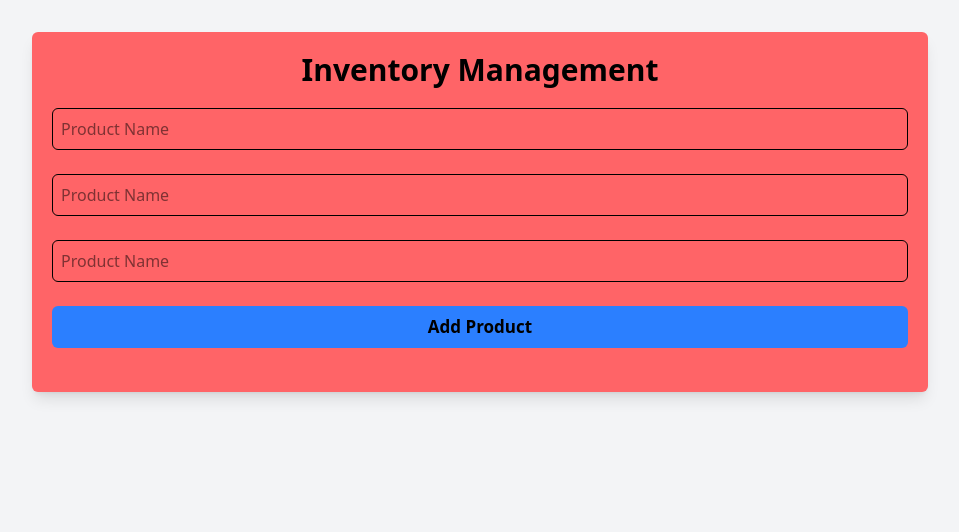
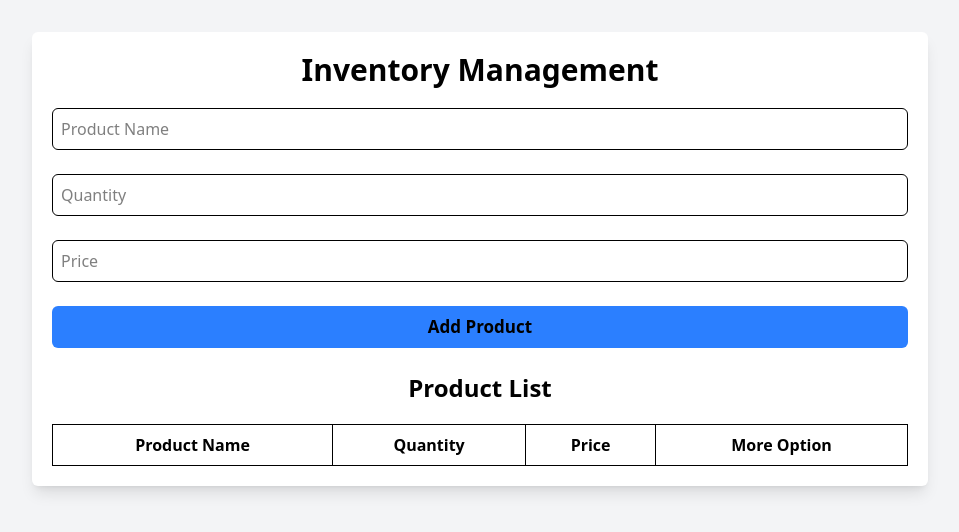
Before and after one commit to mr-aman-git/Inventory-Management, a React (Vite) app: page / in a window 1280 px wide. Shown: the top 532 px of the page, without its empty margins (160-1119 px from the left). Built offline with nearby package versions, Linux system fonts and the light colour scheme.

Commit message:
product list table add

```diff
--- a/src/Components/Inventory.jsx
+++ b/src/Components/Inventory.jsx
@@ -4,12 +4,12 @@ const Inventory = () => {
   return (
     <>
       <div className="min-h-screen bg-gray-100 p-8">
-        <div className="max-w-[896px] bg-red-400 mx-auto p-5 rounded-md shadow-lg">
+        <div className="max-w-[896px] bg-white mx-auto p-5 rounded-md shadow-lg">
           <h1 className="text-3xl font-semibold text-center mb-5">
             Inventory Management
           </h1>
+          <div>
             <form action="">
-
               <div className="mb-6">
                 <input
                   type="text"
@@ -21,18 +21,18 @@ const Inventory = () => {
 
               <div className="mb-6">
                 <input
-                type="text"
-                placeholder="Product Name"
-                name="name"
+                  type="number"
+                  placeholder="Quantity"
+                  name="number1"
                   className="p-2 w-full border-1 rounded-md outline-none"
                 />
               </div>
 
               <div className="mb-6">
                 <input
-                type="text"
-                placeholder="Product Name"
-                name="name"
+                  type="number"
+                  placeholder="Price"
+                  name="number2"
                   className="p-2 w-full border-1 rounded-md outline-none"
                 />
               </div>
@@ -42,8 +42,32 @@ const Inventory = () => {
                   Add Product
                 </button>
               </div>
+            </form>
+          </div>
 
-          </form>
+          <div>
+            <h2 className="text-2xl font-semibold mb-5 text-center">
+              Product List
+            </h2>
+            <div>
+              <table className=" w-full border-black border-1 text-center ">
+                <thead>
+                  <tr>
+                    <td className="py-2 px-3 border-1 font-semibold">
+                      Product Name
+                    </td>
+                    <td className="py-2 px-3 border-1 font-semibold">
+                      Quantity
+                    </td>
+                    <td className="py-2 px-3 border-1 font-semibold">Price</td>
+                    <td className="py-2 px-3 border-1 font-semibold">
+                      More Option
+                    </td>
+                  </tr>
+                </thead>
+              </table>
+            </div>
+          </div>
         </div>
       </div>
     </>
```
Lines whose indentation alone changed are shown as unchanged.
